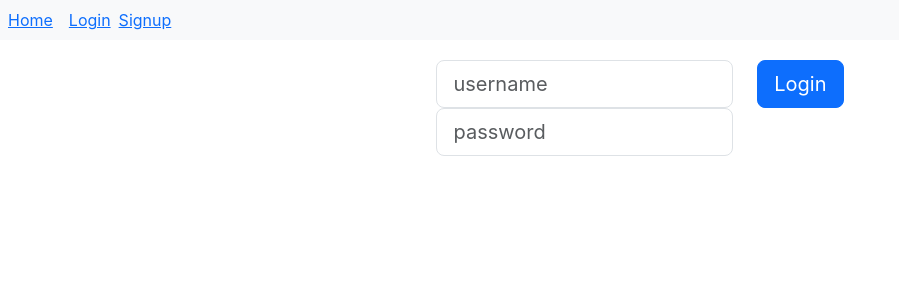
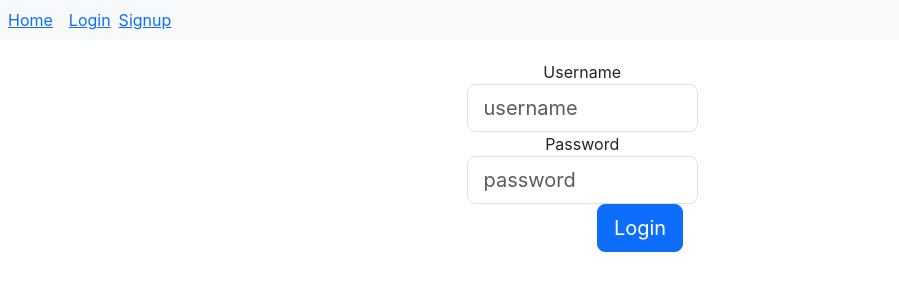
Before and after one commit to aubrey-sherman/react-jobly, a React (Vite) app: page /login in a window 1280 px wide. Shown: the top 300 px of the page, without its empty margins (0-899 px from the left). Built offline with nearby package versions, Linux system fonts and the light colour scheme; no server answers.

Commit message:
Added form labels

```diff
--- a/src/LoginForm.jsx
+++ b/src/LoginForm.jsx
@@ -4,7 +4,7 @@ import Alert from "./Alert.jsx";
 
 /** Login form for Jobly
  *
- * Props: handleLogin function
+ * Props: handleLogin function, errors like ["message1", ...]
  * State: formData
  *
  *
@@ -26,7 +26,7 @@ function LoginForm({ handleLogin, errors }) {
     });
   }
 
-  /** Sends formData to JoblyApp on form submission*/
+  /** Sends formData to JoblyApp on form submission */
   function handleSubmit(evt) {
     evt.preventDefault();
     handleLogin(formData);
@@ -34,8 +34,9 @@ function LoginForm({ handleLogin, errors }) {
 
   return (
     <form onSubmit={handleSubmit}>
-      <div className="row justify-content-center">
+      <div className="justify-content-center">
         <div className="col-8">
+          Username
           <input
             type="text"
             name="username"
@@ -43,6 +44,7 @@ function LoginForm({ handleLogin, errors }) {
             placeholder="username"
             onChange={handleChange}
           />
+          Password
           <input
             type="password"
             name="password"
@@ -55,7 +57,7 @@ function LoginForm({ handleLogin, errors }) {
           <button type="submit" className="btn btn-lg btn-primary">Login</button>
         </div>
       </div>
-      {errors.length > 0 && <Alert messages={errors}/>}
+      {errors.length > 0 && <Alert messageStyle="alert alert-danger" messages={errors} />}
     </form>
   );
 }
```
